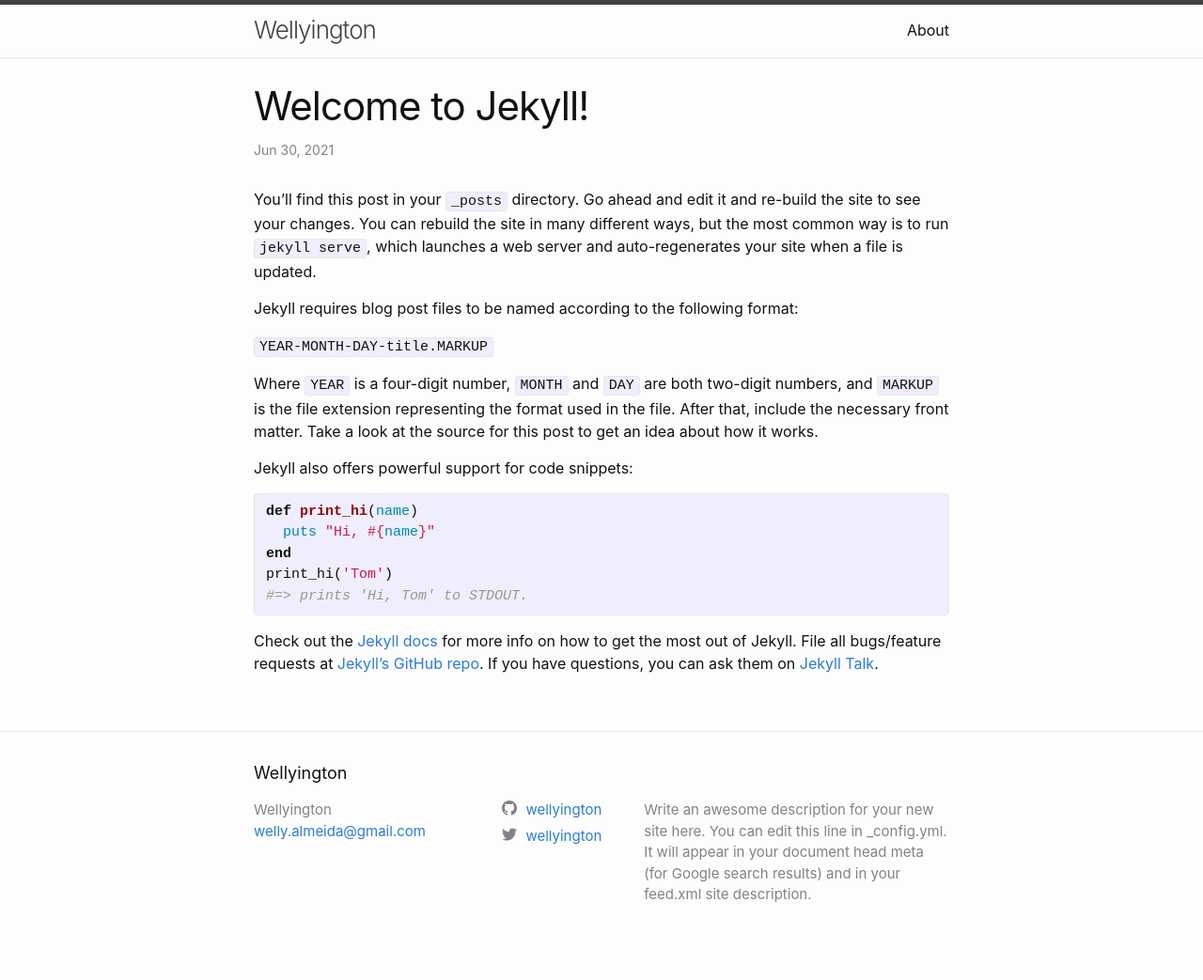
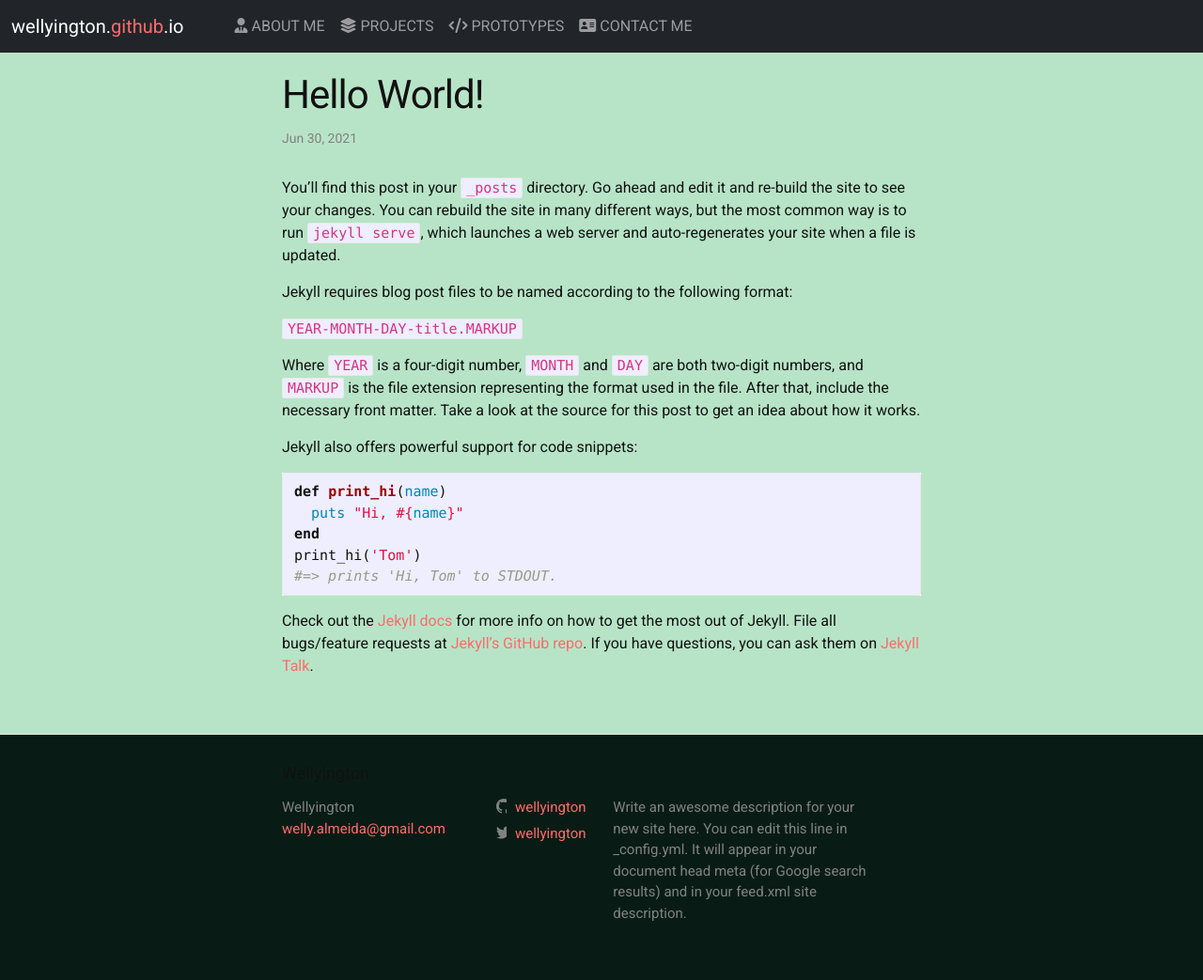
Before and after one commit to wellyington/blog, a Jekyll site: the page built from _posts/2021-06-30-welcome-to-jekyll.markdown, in a window 1280 px wide. Shown: the whole page at 94% size. Built offline with Jekyll 4.4.1, drawn with Linux system fonts in a browser that asks for light colours; nearby versions of some CDN libraries.

Commit message:
Updated Style

```diff
--- a/_includes/head.html
+++ b/_includes/head.html
@@ -2,8 +2,21 @@
   <meta charset="utf-8">
   <meta http-equiv="X-UA-Compatible" content="IE=edge">
   <meta name="viewport" content="width=device-width, initial-scale=1">
+
+  <!-- Bootstrap -->
+  <link href="https://cdn.jsdelivr.net/npm/bootstrap@5.0.0-beta3/dist/css/bootstrap.min.css" rel="stylesheet" integrity="sha384-eOJMYsd53ii+scO/bJGFsiCZc+5NDVN2yr8+0RDqr0Ql0h+rP48ckxlpbzKgwra6" crossorigin="anonymous">
+
+  <!-- Fontawesome ICONS -->
+  <script src="https://kit.fontawesome.com/2ff81f920a.js" crossorigin="anonymous"></script>
+
+  <!-- Google Fonts -->
+  <link href="https://fonts.googleapis.com/css2?family=Roboto:wght@100;300;400&display=swap" rel="stylesheet">
+  <link href="https://fonts.googleapis.com/css?family=Lato:300,400,700,900" rel="stylesheet">
+
   {%- seo -%}
   <link rel="stylesheet" href="{{ "/assets/main.css" | relative_url }}">
+  <link rel="stylesheet" href="https://wellyington.github.io/css/style.css">
+  <link rel="stylesheet" href="{{ "/assets/style.css" | relative_url }}">
   {%- feed_meta -%}
   {%- if jekyll.environment == 'production' and site.google_analytics -%}
     {%- include google-analytics.html -%}
--- a/_includes/header.html
+++ b/_includes/header.html
@@ -1,30 +1,30 @@
-<header class="site-header" role="banner">
+<!-- Start: Navbar -->
 
-  <div class="wrapper">
-    {%- assign default_paths = site.pages | map: "path" -%}
-    {%- assign page_paths = site.header_pages | default: default_paths -%}
-    <a class="site-title" rel="author" href="{{ "/" | relative_url }}">{{ site.title | escape }}</a>
+<div class="container-fluid" style="position: absolute; margin: 0; padding: 0;">
+  <nav class="navbar navbar-expand-lg navbar-default navbar-fixed-to navbar-dark bg-dark">
+    <div class="container-fluid">
+      <a class="navbar-brand" href="https://wellyington.github.io/">wellyington.<span style="color:#ff6b6b;">github</span>.io</a>
+      <button class="navbar-toggler" type="button" data-bs-toggle="collapse" data-bs-target="#navbarSupportedContent" aria-controls="navbarSupportedContent" aria-expanded="false" aria-label="Toggle navigation">
+            <span class="navbar-toggler-icon"></span>
+        </button>
+        <div class="collapse navbar-collapse" id="navbarSupportedContent">
+          <ul class="navbar-nav">
+            <li class="nav-item">
+              <a class="nav-link" href="https://wellyington.github.io/#aboutme" data-bs-toggle="collapse" data-bs-target=".navbar-collapse.show" onclick='document.getElementById("aboutme").scrollIntoView()'><i class="fas fa-user-tie"></i> ABOUT ME</a>
+            </li>
+            <li class="nav-item">
+              <a class="nav-link" href="https://wellyington.github.io/#projects" data-bs-toggle="collapse" data-bs-target=".navbar-collapse.show" onclick='document.getElementById("projects").scrollIntoView()'><i class="fas fa-layer-group"></i> PROJECTS</a>
+            </li>
+            <li class="nav-item">
+              <a class="nav-link" href="https://wellyington.github.io/#prototypes" data-bs-toggle="collapse" data-bs-target=".navbar-collapse.show" onclick='document.getElementById("prototypes").scrollIntoView()'><i class="fas fa-code"></i> PROTOTYPES</a>
+            </li>
+            <li class="nav-item">
+              <a class="nav-link" href="https://wellyington.github.io/#contactme" data-bs-toggle="collapse" data-bs-target=".navbar-collapse.show" onclick='document.getElementById("contactme").scrollIntoView()'><i class="fas fa-address-card"></i> CONTACT ME</a>
+            </li>
+          </ul>
+        </div>
+    </div>
+  </nav>
+</div>
 
-    {%- if page_paths -%}
-      <nav class="site-nav">
-        <input type="checkbox" id="nav-trigger" class="nav-trigger" />
-        <label for="nav-trigger">
-          <span class="menu-icon">
-            <svg viewBox="0 0 18 15" width="18px" height="15px">
-              <path d="M18,1.484c0,0.82-0.665,1.484-1.484,1.484H1.484C0.665,2.969,0,2.304,0,1.484l0,0C0,0.665,0.665,0,1.484,0 h15.032C17.335,0,18,0.665,18,1.484L18,1.484z M18,7.516C18,8.335,17.335,9,16.516,9H1.484C0.665,9,0,8.335,0,7.516l0,0 c0-0.82,0.665-1.484,1.484-1.484h15.032C17.335,6.031,18,6.696,18,7.516L18,7.516z M18,13.516C18,14.335,17.335,15,16.516,15H1.484 C0.665,15,0,14.335,0,13.516l0,0c0-0.82,0.665-1.483,1.484-1.483h15.032C17.335,12.031,18,12.695,18,13.516L18,13.516z"/>
-            </svg>
-          </span>
-        </label>
-
-        <div class="trigger">
-          {%- for path in page_paths -%}
-            {%- assign my_page = site.pages | where: "path", path | first -%}
-            {%- if my_page.title -%}
-            <a class="page-link" href="{{ my_page.url | relative_url }}">{{ my_page.title | escape }}</a>
-            {%- endif -%}
-          {%- endfor -%}
-        </div>
-      </nav>
-    {%- endif -%}
-  </div>
-</header>
+<!-- End: Navbar -->
--- a/_posts/2021-06-30-welcome-to-jekyll.markdown
+++ b/_posts/2021-06-30-welcome-to-jekyll.markdown
@@ -1,6 +1,6 @@
 ---
 layout: post
-title:  "Welcome to Jekyll!"
+title:  "Hello World!"
 date:   2021-06-30 15:57:14 +0200
 categories: jekyll update
 ---
--- /dev/null
+++ b/assets/style.css
@@ -0,0 +1,11 @@
+body {
+	background-color: #081c15;
+	font-family:"Roboto", sans-serif;
+}
+a, a:visited, a:hover {
+	color: #ff6b6b;
+}
+.page-content {
+	background-color: #b7e4c7;
+	margin-top: 50px;
+}
```
